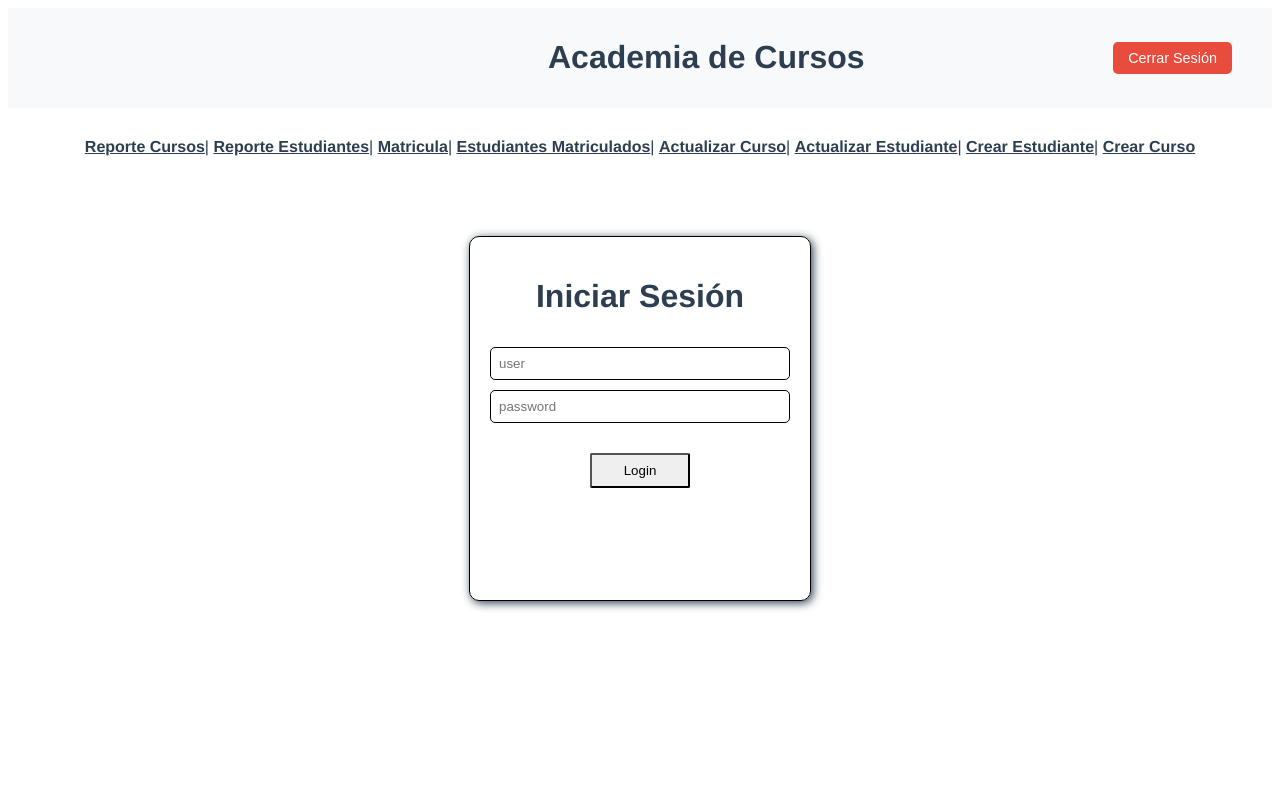
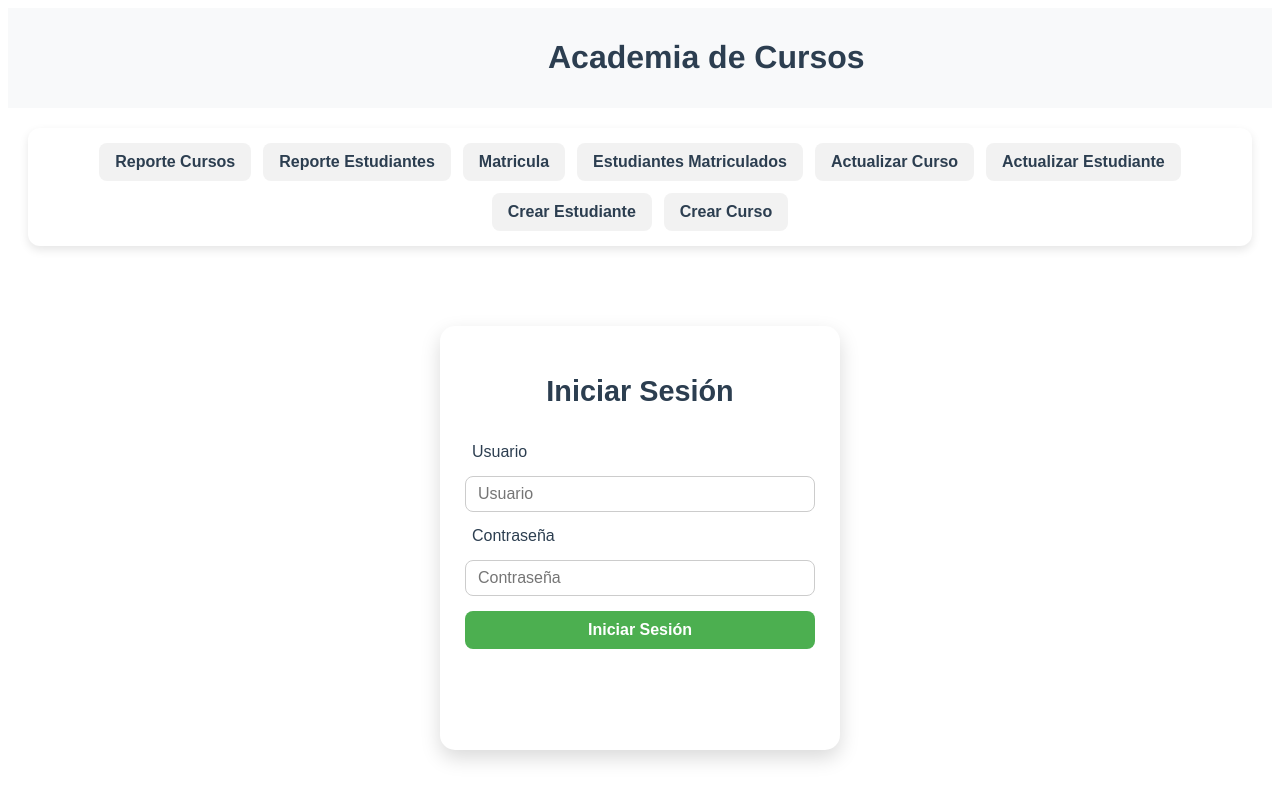
Before and after one commit to rerosero/pw_u4_pf_rr, a Vue app: page / in a window 1280 px wide. Shown: the top 800 px of the page. Built offline with nearby package versions, Linux system fonts and the light colour scheme.

Commit message:
Actualizacion de los estilos

```diff
--- a/src/App.vue
+++ b/src/App.vue
@@ -3,35 +3,54 @@
     <div class="logo-titulo">
       <h1>Academia de Cursos</h1>
     </div>
-    <button class="btn-logout" @click="logout">Cerrar Sesión</button>
+    <button v-if="estaLogueado" class="btn-logout" @click="logout">Cerrar Sesión</button>
   </header>
   <div class="container">
-    <nav>
-      <router-link to="/reporte-cursos">Reporte Cursos</router-link>|
-      <router-link to="/reporte-estudiantes"> Reporte Estudiantes</router-link>|
-      <router-link to="/matricula">Matricula</router-link>|
-      <router-link to="/estudiantes-matriculados">Estudiantes Matriculados</router-link>|
-      <router-link to="/actualizar-curso">Actualizar Curso</router-link>|
-      <router-link to="/actualizar-estudiante">Actualizar Estudiante</router-link>|
-      <router-link to="/guardar-estudiante">Crear Estudiante</router-link>|
+    <nav class="navbar">
+      <router-link to="/reporte-cursos">Reporte Cursos</router-link>
+      <router-link to="/reporte-estudiantes">Reporte Estudiantes</router-link>
+      <router-link to="/matricula">Matricula</router-link>
+      <router-link to="/estudiantes-matriculados">Estudiantes Matriculados</router-link>
+      <router-link to="/actualizar-curso">Actualizar Curso</router-link>
+      <router-link to="/actualizar-estudiante">Actualizar Estudiante</router-link>
+      <router-link to="/guardar-estudiante">Crear Estudiante</router-link>
       <router-link to="/guardar-curso">Crear Curso</router-link>
 
     </nav>
     <router-view />
   </div>
+
 </template>
 
 <script>
 export default {
+  data() {
+    return {
+      estaLogueado: false // bandera para saber si mostrar botón
+    }
+  },
+
+  mounted() {
+    // Se ejecuta cuando el componente carga
+    this.verificarLogin();
+  },
+
   methods: {
+    verificarLogin() {
+      // Revisamos si hay token en localStorage
+      this.estaLogueado = !!localStorage.getItem("token");
+    },
+
     logout() {
       localStorage.removeItem("estaAutenticado");
       localStorage.removeItem("token");
+      this.estaLogueado = false; // ocultar botón al cerrar sesión
       this.$router.push({ name: "login" });
     }
   }
 }
 </script>
+
 
 <style>
 #app {
@@ -42,33 +61,69 @@ export default {
   color: #2c3e50;
 }
 
-nav {
-  padding: 30px;
+.container {
+  font-family: Arial, sans-serif;
+  padding: 20px;
 }
 
-nav a {
-  font-weight: bold;
-  color: #2c3e50;
+/* Barra de navegación */
+.navbar {
+  display: flex;
+  flex-wrap: wrap;
+  /* permite que baje en pantallas pequeñas */
+  justify-content: center;
+  gap: 12px;
+  background-color: #ffffff;
+  padding: 15px 20px;
+  border-radius: 12px;
+  box-shadow: 0 4px 10px rgba(0, 0, 0, 0.1);
+  margin-bottom: 25px;
 }
 
-nav a.router-link-exact-active {
-  color: #42b983;
+/* Links */
+.navbar a {
+  text-decoration: none;
+  padding: 10px 16px;
+  border-radius: 8px;
+  font-weight: 600;
+  color: #2c3e50;
+  background-color: #f2f2f2;
+  transition: all 0.3s ease;
 }
+
+/* Hover */
+.navbar a:hover {
+  background-color: #4caf50;
+  color: white;
+  transform: translateY(-2px);
+}
+
+/* Link activo */
+.navbar a.router-link-exact-active {
+  background-color: #2e7d32;
+  color: white;
+}
+
 
 .header-academia {
   display: flex;
-  justify-content: space-between; /* Empuja el título a la izquierda y el botón a la derecha */
+  justify-content: space-between;
+  /* Empuja el título a la izquierda y el botón a la derecha */
   align-items: center;
   padding: 10px 40px;
-  background-color: #f8f9fa; /* Un fondo sutil  */
+  background-color: #f8f9fa;
+  /* Un fondo sutil  */
 }
 
 .logo-titulo h1 {
-  margin-left: 500px; /* Espacio entre el borde y el título */
+  margin-left: 500px;
+  /* Espacio entre el borde y el título */
 }
+
 .btn-logout {
   padding: 8px 15px;
-  background-color: #e74c3c; /* Un rojo suave es común para "salir" o "borrar" */
+  background-color: #e74c3c;
+  /* Un rojo suave es común para "salir" o "borrar" */
   color: white;
   border-radius: 5px;
   border: none;
--- a/src/clients/AcademiaClient.js
+++ b/src/clients/AcademiaClient.js
@@ -6,7 +6,7 @@ const baseUrl1= 'http://localhost:8081/academia/api/v1.0/estudiantes';
 const consultarTodosCursos = async()=>{
     const token = localStorage.getItem('token');
 
-    const data = await axios.get(`${baseUrl}`,{headers:{Authorization: `Bearer ${token}`}}).then(r=>r.data);
+    const data = await axios.get(`${baseUrl}`).then(r=>r.data);
     return data;
 }
 const consultaridCursos = async(id)=>{
@@ -55,7 +55,7 @@ export const facadeGuardarCursos = async(body)=>{
 //----------------------------------------------------------------//
 const listaEstudiantes= async()=>{
     const token = localStorage.getItem('token');
-    const data = await axios.get(`${baseUrl1}`, {headers:{Authorization:`Bearer ${token}`}}).then(r=>r.data);
+    const data = await axios.get(`${baseUrl1}`).then(r=>r.data);
     return data;
 }
 
--- a/src/components/CrearCurso.vue
+++ b/src/components/CrearCurso.vue
@@ -82,9 +82,11 @@ form div {
 
 label {
     /*ocupa toda la linea */
-    display: block;
+    display: flex;
     /*espacio entre el label y el input */
     margin-bottom: 5px;
+    align-items: first baseline;
+    margin-left: 8%;
 }
 
 input {
--- a/src/components/Logging.vue
+++ b/src/components/Logging.vue
@@ -1,101 +1,132 @@
 <template>
-  <div class="container">
-    <h1>Iniciar Sesión</h1>
-    <input v-model="user" type="text" placeholder="user">
-    <input v-model="password" type="password" placeholder="password">
-    <button @click="login">Login</button>
-    <p class="error">{{ mensaje }}</p>
-    <p class="exito">{{ exito }}</p>
-  </div>
+    <div class="container">
+        <h1>Iniciar Sesión</h1>
+        <label> Usuario </label>
+        <input v-model="user" type="text" placeholder="Usuario">
+        <label> Contraseña </label>
+        <input v-model="password" type="password" placeholder="Contraseña">
+        <button @click="login">Iniciar Sesión</button>
+        <p class="error">{{ mensaje }}</p>
+        <p class="exito">{{ exito }}</p>
+    </div>
 </template>
 
+
 <script>
-import {facadeObtenerUsuario} from '../clients/AuthorizationClient'
+import { facadeObtenerUsuario } from '../clients/AuthorizationClient'
 export default {
-    data(){
-        return{
-            user:'',
-            password:'',
-            mensaje:'',
-            exito:'',
+    data() {
+        return {
+            user: '',
+            password: '',
+            mensaje: '',
+            exito: '',
             timer: null
         }
-    }, methods:{
-        limpiar(){
-            this.user='',
-            this.password='',
-            this.mensaje='',
-            this.exito=''
+    }, methods: {
+        limpiar() {
+            this.user = '',
+                this.password = '',
+                this.mensaje = '',
+                this.exito = ''
         },
-        async login(){
+        async login() {
             //limpiar el tiempo previo si existe
-            if(this.timer) clearTimeout(this.timer)
-            if(!this.user || !this.password){
-                this.mensaje="Usuario o cantraseña vacios";
-                this.timer=setTimeout(this.limpiar,3000);
+            if (this.timer) clearTimeout(this.timer)
+            if (!this.user || !this.password) {
+                this.mensaje = "Usuario o cantraseña vacios";
+                this.timer = setTimeout(this.limpiar, 3000);
                 return;
             }
-            try{
+            try {
                 const resultado = await facadeObtenerUsuario(this.user, this.password);
-                this.exito="Se a iniciado sesión de manera exitosa";
-                localStorage.setItem('token',resultado.accessToken);
+                this.exito = "Se a iniciado sesión de manera exitosa";
+                localStorage.setItem('token', resultado.accessToken);
                 localStorage.setItem('estaAutenticado', true);
                 // aquí se podria redirigir
                 // Redirigir a Home
-                localStorage.setItem('user',this.user)
+                localStorage.setItem('user', this.user)
                 this.$router.push({ name: 'reporte-cursos' });
-            }catch(er){
-                this.mensaje="Las credenciales no son correctas"
-                this.timer=setTimeout(this.limpiar,3000);
+            } catch (er) {
+                this.mensaje = "Las credenciales no son correctas"
+                this.timer = setTimeout(this.limpiar, 3000);
             }
 
-        }
+        },
+
     }
 }
 </script>
+<style scoped>
+.container {
+    width: 350px;
+    margin: 80px auto;
+    padding: 30px 25px;
+    border-radius: 15px;
+    box-shadow: 0 8px 20px rgba(0, 0, 0, 0.15);
+    background-color: #ffffff;
+    display: flex;
+    flex-direction: column;
+    gap: 15px;
+    font-family: 'Arial', sans-serif;
+    text-align: center;
+}
 
-<style scoped>
-.container{
-    /* ancho */
-    width: 300px;
-    /* espacio arriba y abajo - auto para centrar*/
-    margin: 50px auto;
-    /* espacio interno */
-    padding: 20px;
-    /*redondea el borde */
-    border-radius: 10px;
-    /* agrega una sombra */
-    box-shadow: 2px 2px 10px;
-    /* organizacion de manera flexible*/
+h1 {
+    color: #2c3e50;
+    margin-bottom: 20px;
+    font-size: 1.8rem;
+}
+
+input {
+    padding: 8px 12px;
+    border-radius: 8px;
+    border: 1px solid #ccc;
+    outline: none;
+    font-size: 1rem;
+    transition: all 0.3s ease;
+
+}
+
+input:focus {
+    border-color: #4caf50;
+    box-shadow: 0 0 5px rgba(76, 175, 80, 0.5);
+}
+
+button {
+    background-color: #4caf50;
+    color: white;
+    border: none;
+    border-radius: 8px;
+    padding: 10px 0;
+    font-weight: bold;
+    font-size: 1rem;
+    cursor: pointer;
+    transition: all 0.3s ease;
+}
+
+button:hover {
+    background-color: #45a049;
+    transform: translateY(-2px);
+    box-shadow: 0 4px 10px rgba(0, 0, 0, 0.15);
+}
+
+p {
+    font-weight: 600;
+    margin-top: 5px;
+    font-size: 0.95rem;
+}
+
+.error {
+    color: #e74c3c;
+}
+
+.exito {
+    color: #27ae60;
+}
+
+label {
     display: flex;
-    /*los elementos se ponen de manera vertical */
-    flex-direction: column;
-    /* espacio entre elemento */
-    gap: 10px;
-    /* fondo del contenero*/
-    border: 1px solid black
-}
-input{
-    padding: 8px;
-    border: 1px solid black;
-    border-radius: 5px;
-}
-button{
-    border-radius: 2px;
-    width: 100px;
-    padding: 8px;
-    margin: 20px auto ;
-    justify-content: center;
-    cursor: pointer;
-}
-p{
-    font-weight: bold;
-    margin-top:10px ;
-}
-.error{
-    color:red;
-}
-.exito{
-    color: green;
+    margin-left: 2%;
 }
 </style>
--- a/src/router/index.js
+++ b/src/router/index.js
@@ -27,7 +27,7 @@ const routes = [
     name:'reporte-cursos',
     component: ReporteCursosView,
     meta:{
-      requiereAutorizacion:true
+      requiereAutorizacion:false
     }
   },
   {
@@ -35,7 +35,7 @@ const routes = [
     name:'reporte-estudiantes',
     component: ReporteEstudiantesView,
     meta:{
-      requiereAutorizacion:true
+      requiereAutorizacion:false
     }
   },
   {
@@ -90,7 +90,7 @@ router.beforeEach((to, from, next)=>{
     const estaAutenticado = localStorage.getItem("estaAutenticado");
     const token = localStorage.getItem('token');
     if(!estaAutenticado){
-      next({name:'Login'})
+      next({name:'login'})
     }else{
       next();
     }
```
Also changed, not shown: src/components/ActualizarCurso.vue (+22 -8 lines), src/components/ActualizarEstudiante.vue (+20 -9 lines), src/components/CrearEstudiante.vue (+7 -5 lines), src/components/EstudiantesMatriculados.vue (+13 -15 lines), src/components/ReporteCursos.vue (+8 -4 lines), src/components/ReporteEstudiantes.vue (+38 -20 lines).
